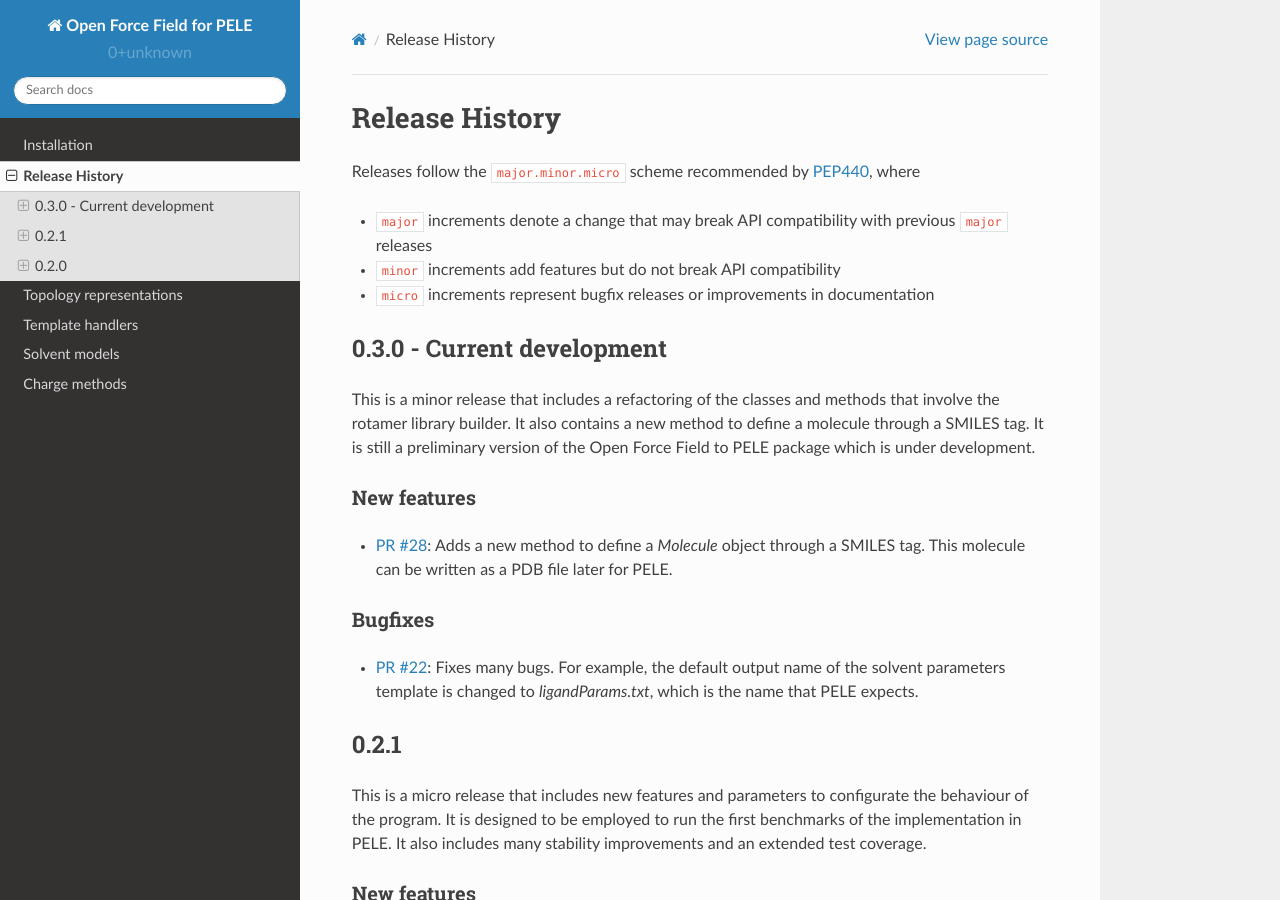
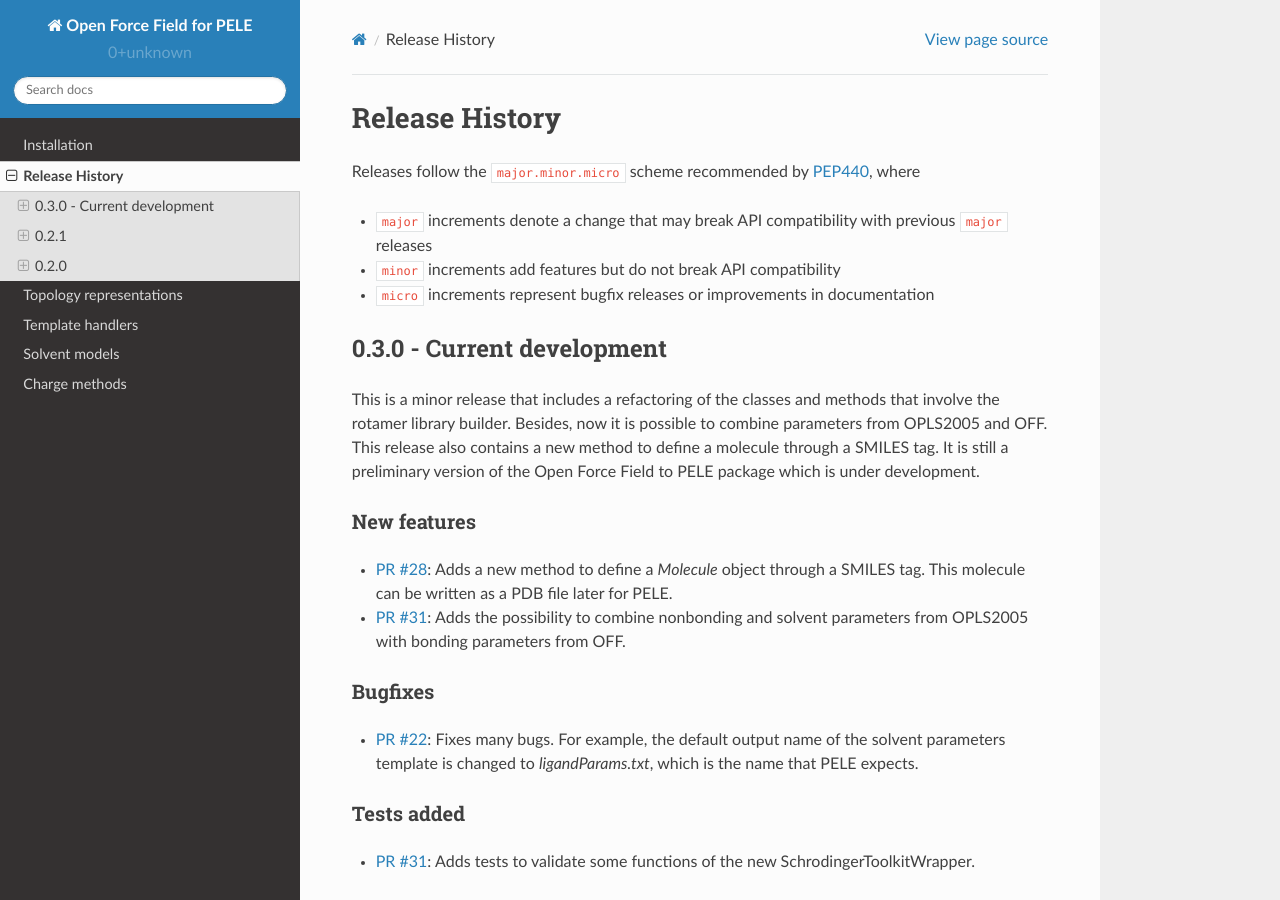
Before and after one commit to martimunicoy/peleffy, a Sphinx documentation site: the page built from docs/releasehistory.rst, in a window 1280 px wide and 900 px high. Built offline with Sphinx 7.4.7 and the Read the Docs theme 2.0.0, drawn with Linux system fonts in a browser that asks for light colours.

Commit message:
Update releasehistory.rst

```diff
--- a/docs/releasehistory.rst
+++ b/docs/releasehistory.rst
@@ -11,15 +11,20 @@ Releases follow the ``major.minor.micro`` scheme recommended by `PEP440 <https:/
 0.3.0 - Current development
 -------------------------
 
-This is a minor release that includes a refactoring of the classes and methods that involve the rotamer library builder. It also contains a new method to define a molecule through a SMILES tag. It is still a preliminary version of the Open Force Field to PELE package which is under development.
+This is a minor release that includes a refactoring of the classes and methods that involve the rotamer library builder. Besides, now it is possible to combine parameters from OPLS2005 and OFF. This release also contains a new method to define a molecule through a SMILES tag. It is still a preliminary version of the Open Force Field to PELE package which is under development.
 
 New features
 """"""""""""
 - `PR #28 <https://github.com/martimunicoy/offpele/pull/28>`_: Adds a new method to define a `Molecule` object through a SMILES tag. This molecule can be written as a PDB file later for PELE.
+- `PR #31 <https://github.com/martimunicoy/offpele/pull/31>`_: Adds the possibility to combine nonbonding and solvent parameters from OPLS2005 with bonding parameters from OFF.
 
 Bugfixes
 """"""""
 - `PR #22 <https://github.com/martimunicoy/offpele/pull/22>`_: Fixes many bugs. For example, the default output name of the solvent parameters template is changed to `ligandParams.txt`, which is the name that PELE expects.
+
+Tests added
+"""""""""""
+- `PR #31 <https://github.com/martimunicoy/offpele/pull/31>`_: Adds tests to validate some functions of the new SchrodingerToolkitWrapper.
 
 
 0.2.1
```
